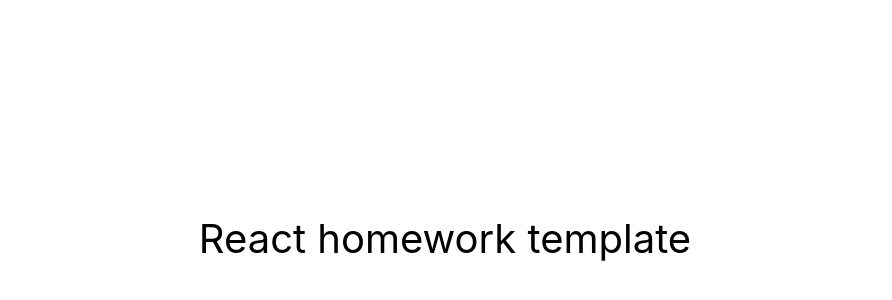
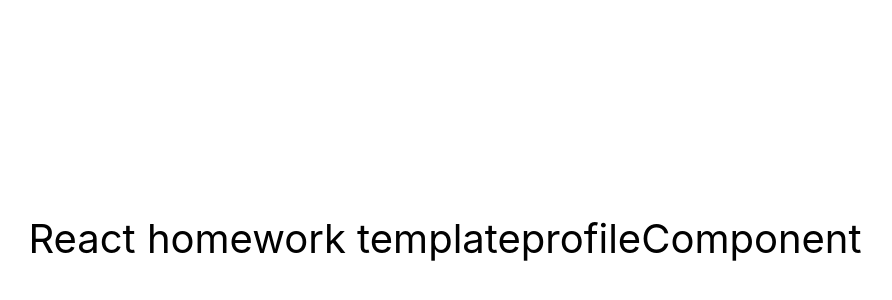
Before and after one commit to jcaror99/goit-react-hw-01-components, a React (Create React App) app: page / in a window 1280 px wide. Shown: the part 162-462 px from the top of the page, without its empty margins (195-1087 px from the left). Built offline with nearby package versions, Linux system fonts and the light colour scheme.

Commit message:
profileComponent

```diff
--- a/src/components/App.jsx
+++ b/src/components/App.jsx
@@ -1,3 +1,6 @@
+import user from '../json/user.json'
+import Profile from '../components/Profile.jsx'
+
 export const App = () => {
   return (
     <div
@@ -11,6 +14,13 @@
       }}
     >
       React homework template
+      <Profile
+        username={user.username}
+        tag={ user.tag}
+        location={user.location}
+        avatar={user.avatar}
+        stats={user.stats}
+      />
     </div>
   );
 };
--- /dev/null
+++ b/src/components/Profile.jsx
@@ -0,0 +1,9 @@
+const Profile = () => {
+    return (
+        <div>
+            profileComponent
+        </div>
+    );
+};
+
+export default Profile;
--- /dev/null
+++ b/src/json/user.json
@@ -0,0 +1,11 @@
+{
+  "username": "Jacques Gluke",
+  "tag": "jgluke",
+  "location": "Ocho Rios, Jamaica",
+  "avatar": "https://cdn-icons-png.flaticon.com/512/2922/2922506.png",
+  "stats": {
+    "followers": 5603,
+    "views": 4827,
+    "likes": 1308
+  }
+}
```
